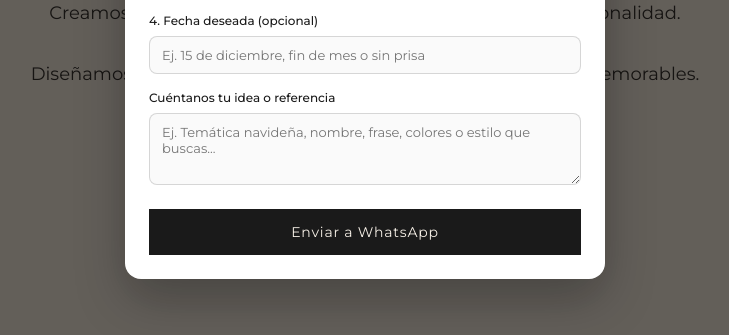
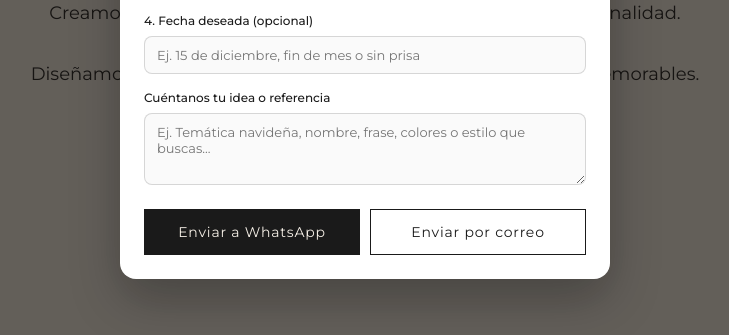
Before and after one commit to manlweb/atelier-creatif-km, a plain HTML site: page index.html in a window 1280 px wide. Both pictures are taken after a click on the button "Hacer pedido". Shown: the part 465-800 px from the top of the page, without its empty margins (275-1004 px from the left). Drawn offline with nearby package versions, Linux system fonts and the light colour scheme.

Commit message:
Update index.html

```diff
--- a/index.html
+++ b/index.html
@@ -231,7 +231,7 @@ footer {
 .modal-card {
     position: relative;
     width: 100%;
-    max-width: 480px;
+    max-width: 490px;
     background: var(--surface);
     color: var(--ink);
     border-radius: 16px;
@@ -327,12 +327,13 @@ footer {
 
 .modal-actions {
     display: flex;
+    flex-wrap: wrap;
     gap: 10px;
     margin-top: 20px;
 }
 
 .modal-actions .btn {
-    flex: 1;
+    flex: 1 1 180px;
     margin: 0;
     text-align: center;
     padding: 13px 16px;
@@ -523,6 +524,9 @@ footer {
       <a id="sendWhatsAppLink" href="https://api.whatsapp.com/send?phone=5217228970604" target="_blank" rel="noopener noreferrer" class="btn btn-primary">
         Enviar a WhatsApp
       </a>
+      <a id="sendEmailLink" href="mailto:ateliercreatifkm@gmail.com" class="btn">
+        Enviar por correo
+      </a>
     </div>
   </div>
 </div>
@@ -543,6 +547,7 @@ footer {
 <script>
 document.addEventListener("DOMContentLoaded", function () {
   var WHATSAPP_PHONE = "5217228970604";
+  var CONTACT_EMAIL = "ateliercreatifkm@gmail.com";
 
   var orderState = {
     product: "Playera",
@@ -554,10 +559,11 @@ document.addEventListener("DOMContentLoaded", function () {
   var orderModal = document.getElementById("orderModal");
   var previewModal = document.getElementById("previewModal");
   var sendWhatsAppLink = document.getElementById("sendWhatsAppLink");
+  var sendEmailLink = document.getElementById("sendEmailLink");
   var targetDateInput = document.getElementById("targetDate");
   var extraNotesInput = document.getElementById("extraNotes");
 
-  function updateWhatsAppUrl() {
+  function buildSummaryLines() {
     var dateVal = (targetDateInput.value || "").trim() || "Por definir";
     var notesVal = (extraNotesInput.value || "").trim();
 
@@ -576,11 +582,33 @@ document.addEventListener("DOMContentLoaded", function () {
       lines.push("• Detalles: " + notesVal);
     }
 
+    return lines;
+  }
+
+  function updateContactLinks() {
+    var lines = buildSummaryLines();
+    var bodyText = lines.join("\n");
+
     sendWhatsAppLink.href =
       "https://api.whatsapp.com/send?phone=" +
       WHATSAPP_PHONE +
       "&text=" +
-      encodeURIComponent(lines.join("\n"));
+      encodeURIComponent(bodyText);
+
+    var subjectText =
+      "(Sitio web) Cotización: " +
+      orderState.product +
+      " (" +
+      orderState.quantity +
+      ")";
+
+    sendEmailLink.href =
+      "mailto:" +
+      CONTACT_EMAIL +
+      "?subject=" +
+      encodeURIComponent(subjectText) +
+      "&body=" +
+      encodeURIComponent(bodyText);
   }
 
   function setupChipGroup(containerId, stateKey) {
@@ -594,7 +622,7 @@ document.addEventListener("DOMContentLoaded", function () {
       });
       chip.classList.add("is-selected");
       orderState[stateKey] = chip.getAttribute("data-value");
-      updateWhatsAppUrl();
+      updateContactLinks();
     });
   }
 
@@ -618,8 +646,8 @@ document.addEventListener("DOMContentLoaded", function () {
   setupChipGroup("ideaChips", "ideaType");
   setupChipGroup("qtyChips", "quantity");
 
-  targetDateInput.addEventListener("input", updateWhatsAppUrl);
-  extraNotesInput.addEventListener("input", updateWhatsAppUrl);
+  targetDateInput.addEventListener("input", updateContactLinks);
+  extraNotesInput.addEventListener("input", updateContactLinks);
 
   function openOrderModal(prefill) {
     var data = prefill || {};
@@ -630,7 +658,7 @@ document.addEventListener("DOMContentLoaded", function () {
     if (typeof data.notes === "string") {
       extraNotesInput.value = data.notes;
     }
-    updateWhatsAppUrl();
+    updateContactLinks();
     orderModal.classList.add("is-open");
     orderModal.setAttribute("aria-hidden", "false");
   }
@@ -648,8 +676,14 @@ document.addEventListener("DOMContentLoaded", function () {
   });
 
   document.getElementById("closeOrderBtn").addEventListener("click", closeOrderModal);
+
   sendWhatsAppLink.addEventListener("click", function () {
-    updateWhatsAppUrl();
+    updateContactLinks();
+    setTimeout(closeOrderModal, 200);
+  });
+
+  sendEmailLink.addEventListener("click", function () {
+    updateContactLinks();
     setTimeout(closeOrderModal, 200);
   });
 
@@ -718,7 +752,7 @@ document.addEventListener("DOMContentLoaded", function () {
     }
   });
 
-  updateWhatsAppUrl();
+  updateContactLinks();
 });
 </script>
 
```
